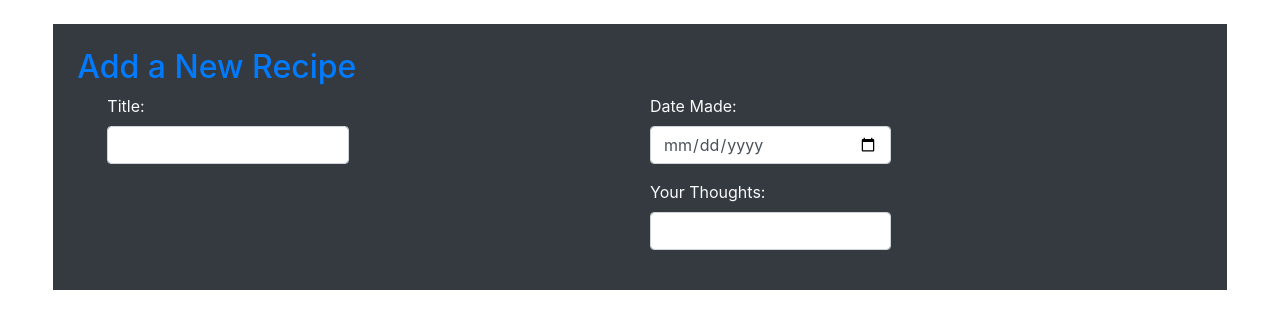
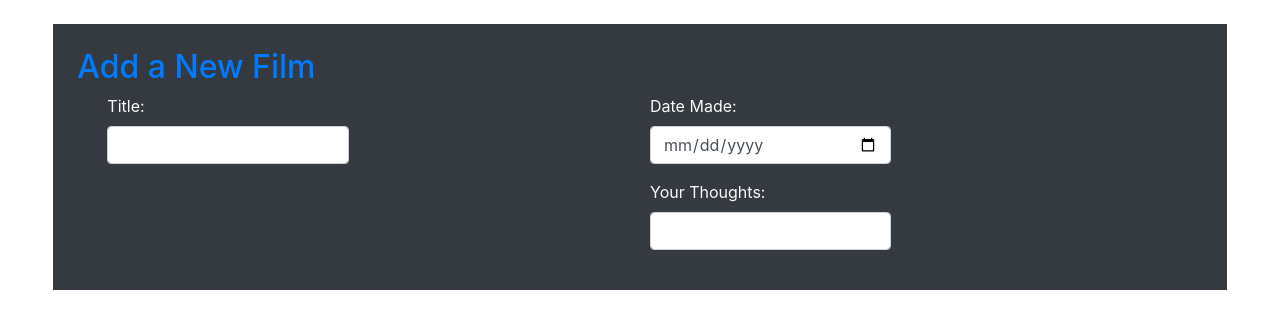
Before and after one commit to AdamKahoe/film_thoughts, a Python web app: template movie_review_website/flask_app/templates/new_film.html in a window 1280 px wide. Shown: the part 56-385 px from the top of the page. Run offline with Jinja, Linux system fonts and the light colour scheme; the template is opened without the code that fills it, so the values that code supplies are empty; some libraries are stand-ins or nearby versions.

Commit message:
Add files via upload

```diff
--- a/movie_review_website/flask_app/templates/new_film.html
+++ b/movie_review_website/flask_app/templates/new_film.html
@@ -17,9 +17,9 @@
         </div>
 
     </nav>
-    <form action="/create/recipe" method="post" class="col-11 p-4 my-4 bg-dark text-light mx-auto">
-        <h2 class="text-primary">Add a New Recipe</h2>
-        {% with messages = get_flashed_messages(category_filter=['recipe']) %}
+    <form action="/create/film" method="post" class="col-11 p-4 my-4 bg-dark text-light mx-auto">
+        <h2 class="text-primary">Add a New Film</h2>
+        {% with messages = get_flashed_messages(category_filter=['film']) %}
             {% if messages %}
             <div class="alert alert-danger" role="alert">
                 <strong>Flash AHHHHHHH!!!!</strong>
```
